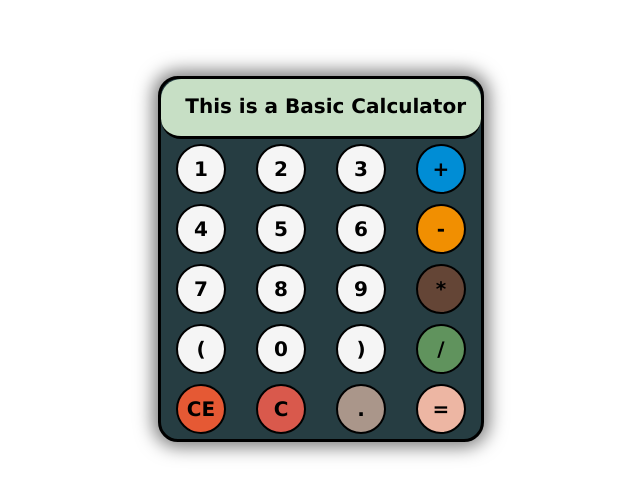
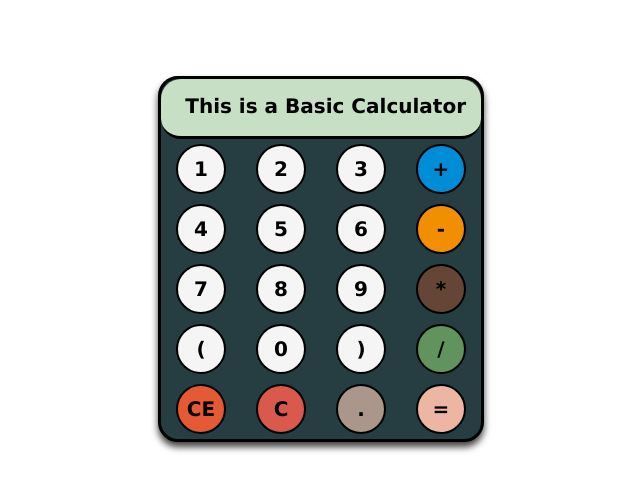
Before and after one commit to rajkp10/Basic-Calculator-in-Javascript, a plain HTML site: page index.html in a window 1280 px wide. Shown: the part 141-638 px from the top of the page, without its empty margins (319-959 px from the left). Drawn offline with Linux system fonts and the light colour scheme.

Commit message:
shadow changed

```diff
--- a/index.html
+++ b/index.html
@@ -4,7 +4,7 @@
     <meta charset="UTF-8" />
     <meta http-equiv="X-UA-Compatible" content="IE=edge" />
     <meta name="viewport" content="width=device-width, initial-scale=1.0" />
-    <title>Document</title>
+    <title>Calculator</title>
     <!-- css -->
     <link rel="stylesheet" href="./styles.css" />
   </head>
--- a/styles.css
+++ b/styles.css
@@ -17,7 +17,7 @@
   border: 3px solid black;
   border-radius: 20px;
   background: #263d42;
-  box-shadow: 0px 0px 18px 5px rgba(0, 0, 0, 0.52);
+  box-shadow: 0px 5px 7px 0px rgba(0, 0, 0, 0.75);
 }
 
 /* display text field */
```
